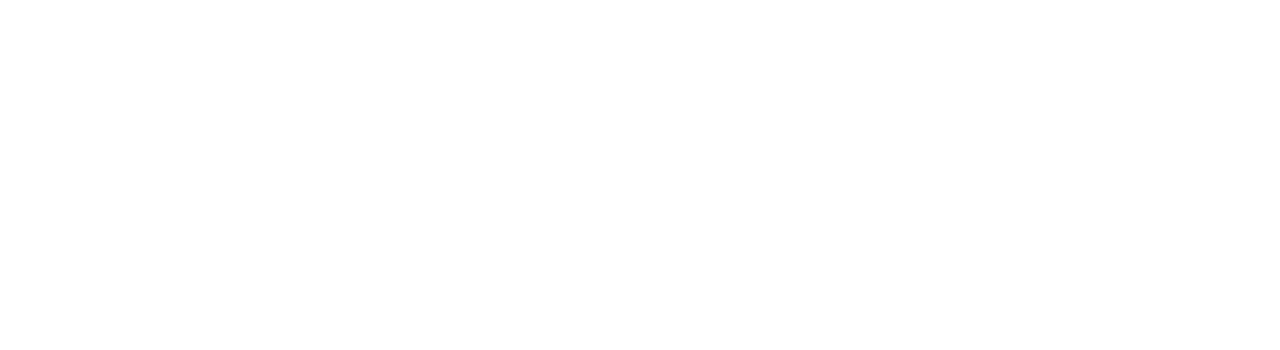
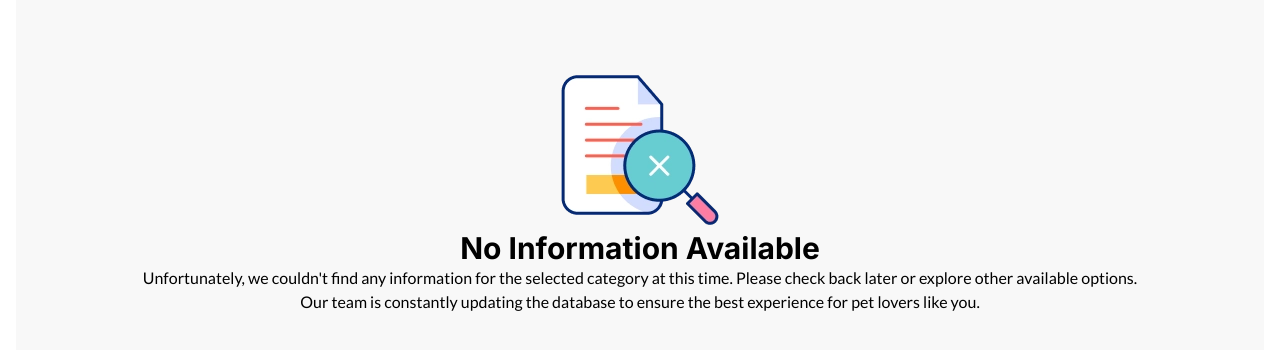
Before and after one commit to RahulKhanSuvo/Peddy, a React (Vite) app: page / in a window 1280 px wide. Shown: the part 1222-1572 px from the top of the page. Before the commit the page ends 1196 px from the top, so only its background shows below. Built offline with nearby package versions, Linux system fonts and the light colour scheme; no server answers.

Commit message:
added category routing

```diff
--- a/src/components/Categories/Categories.jsx
+++ b/src/components/Categories/Categories.jsx
@@ -2,7 +2,7 @@
 import CategoriesText from "./CategoriesText";
 import Category from "../Category/Category";
 
-const Categories = () => {
+const Categories = ({ setIsCategories }) => {
   const [categories, setCategories] = useState([]);
   useEffect(() => {
     fetch("https://openapi.programming-hero.com/api/peddy/categories")
@@ -11,11 +11,15 @@
   }, []);
 
   return (
-    <div>
+    <div className="">
       <CategoriesText></CategoriesText>
       <div className="flex flex-wrap  lg:justify-between justify-center md:gap-7 ">
         {categories.map((category) => (
-          <Category props={category} key={category.id}></Category>
+          <Category
+            setIsCategories={setIsCategories}
+            props={category}
+            key={category.id}
+          ></Category>
         ))}
       </div>
     </div>
--- a/src/components/Category/Category.jsx
+++ b/src/components/Category/Category.jsx
@@ -1,11 +1,14 @@
 import PropTypes from "prop-types";
 
-const Category = ({ props }) => {
-  const { id, category, category_icon } = props;
+const Category = ({ props, setIsCategories }) => {
+  const { category, category_icon } = props;
   return (
-    <div className="mt-12 mb-8">
-      <button className="flex gap-1 items-center py-2 px-10 border rounded-2xl border-[#0e7a8126]">
-        <img className="w-12 h-12" src={category_icon} alt="" />
+    <div className="mt-12 lg:mx-4 mb-8">
+      <button
+        onClick={() => setIsCategories(category)}
+        className="flex gap-1 items-center py-2 md:px-[38px] lg:px-10 border rounded-2xl border-[#0e7a8126]"
+      >
+        <img className="lg:w-12 h-12" src={category_icon} alt="" />
         <p className="font-inter font-bold">{category}</p>
       </button>
     </div>
@@ -13,7 +16,10 @@
 };
 
 Category.propTypes = {
+  setIsCategories: PropTypes.func,
   props: PropTypes.object,
+  category: PropTypes.string,
+  category_icon: PropTypes.string,
 };
 
 export default Category;
--- a/src/components/Header/Header.jsx
+++ b/src/components/Header/Header.jsx
@@ -6,19 +6,28 @@
 
 const Header = () => {
   const [pets, setPets] = useState([]);
-  // console.log(pets);
+  const [isCategory, setIsCategories] = useState("");
   useEffect(() => {
-    fetch("https://openapi.programming-hero.com/api/peddy/pets")
+    const url = isCategory
+      ? `https://openapi.programming-hero.com/api/peddy/category/${isCategory}`
+      : `https://openapi.programming-hero.com/api/peddy/pets`;
+    fetch(url)
       .then((res) => res.json())
-      .then((data) => setPets(data.pets));
-  }, []);
+      .then((data) => {
+        setPets(isCategory ? data.data : data.pets);
+      });
+  }, [isCategory]);
+  const handelSortBtn = () => {
+    const sortedPets = [...pets].sort((a, b) => b.price - a.price);
+    setPets(sortedPets);
+  };
   return (
     <>
       <div className="container mx-auto">
         <NavBar></NavBar>
         <Banner></Banner>
-        <Categories></Categories>
-        <Pets pets={pets}></Pets>
+        <Categories setIsCategories={setIsCategories}></Categories>
+        <Pets handelSortBtn={handelSortBtn} pets={pets}></Pets>
       </div>
     </>
   );
--- a/src/components/Pet/Pet.jsx
+++ b/src/components/Pet/Pet.jsx
@@ -3,7 +3,6 @@
 import { PiCurrencyDollarSimpleBold } from "react-icons/pi";
 import { AiOutlineLike } from "react-icons/ai";
 const Pet = ({ pet }) => {
-  console.log(pet);
   const { image, pet_name, breed, gender, date_of_birth, price } = pet;
   return (
     <div className="border p-5 rounded-xl">
--- a/src/components/PetComtainer/Pets.jsx
+++ b/src/components/PetComtainer/Pets.jsx
@@ -1,10 +1,12 @@
 import Pet from "../Pet/Pet";
 import SortBtn from "../SortBtn/SortBtn";
+import PropTypes from "prop-types";
+import noInfo from "../../assets/error.webp";
+const Pets = ({ pets, handelSortBtn }) => {
+  return (
+    <div className="mx-4 mb-11">
+      <SortBtn handelSortBtn={handelSortBtn}></SortBtn>
 
-const Pets = ({ pets }) => {
-  return (
-    <div className="mx-4">
-      <SortBtn></SortBtn>
       <div className="grid lg:grid-cols-4">
         <div className="col-span-3">
           <div className="grid grid-cols-1 md:grid-cols-2 gap-6 lg:grid-cols-3">
@@ -15,8 +17,26 @@
         </div>
         <div></div>
       </div>
+      <div className={`${pets.length && "hidden"}`}>
+        <div className="flex py-24 rounded-3xl bg-[#F8F8F8]  flex-col items-center text-center">
+          <img src={noInfo} alt="" />
+          <h3 className="font-inter text-3xl font-bold">
+            No Information Available
+          </h3>
+          <p className="font-lato">
+            Unfortunately, we couldn't find any information for the selected
+            category at this time. Please check back later or explore other
+            available options. <br />
+            Our team is constantly updating the database to ensure the best
+            experience for pet lovers like you.
+          </p>
+        </div>
+      </div>
     </div>
   );
 };
-
+Pets.propTypes = {
+  pets: PropTypes.array,
+  handelSortBtn: PropTypes.func,
+};
 export default Pets;
--- a/src/components/SortBtn/SortBtn.jsx
+++ b/src/components/SortBtn/SortBtn.jsx
@@ -1,9 +1,12 @@
-const SortBtn = () => {
+const SortBtn = ({ handelSortBtn }) => {
   return (
     <div>
       <div className="flex justify-between items-center mb-8">
         <h3 className="font-bold">Best Deal For you</h3>
-        <button className=" rounded-lg text-white font-bold px-8 py-3 bg-[#0E7A81]">
+        <button
+          onClick={handelSortBtn}
+          className="rounded-lg text-white font-bold px-8 py-3 bg-[#0E7A81] hover:bg-[#0C6A70] hover:shadow-lg transition-all duration-300"
+        >
           Sort by Price
         </button>
       </div>
```
